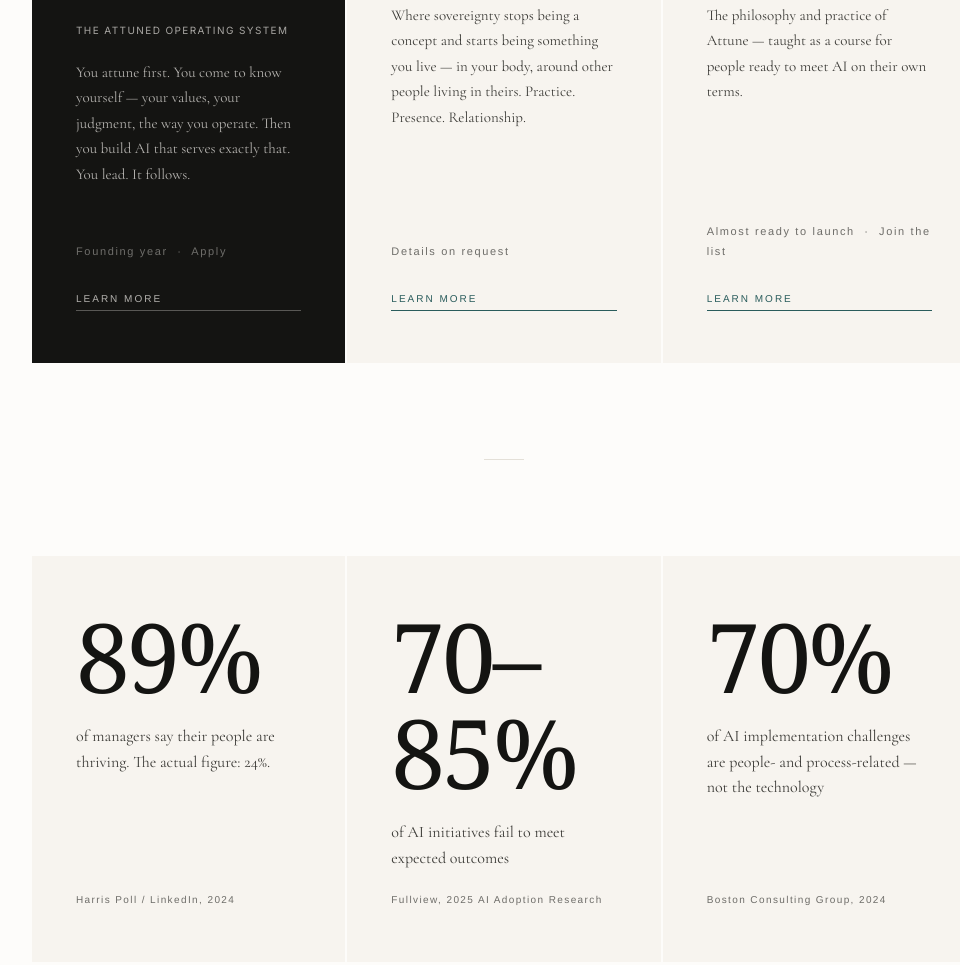
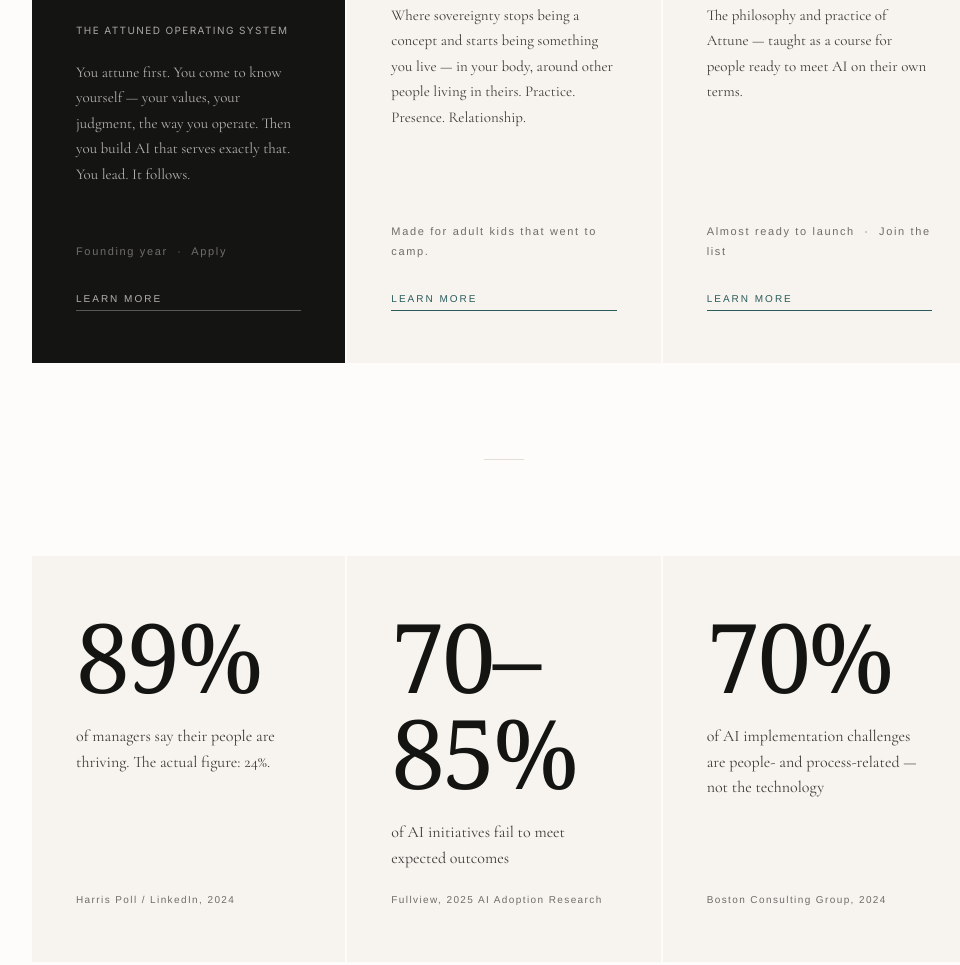
Before and after one commit to nickimollet/attune-website, a plain HTML site: page index.html in a window 1280 px wide. Shown: the part 2270-3235 px from the top of the page, without its empty margins (136-1096 px from the left). Drawn offline with nearby package versions, Linux system fonts and the light colour scheme.

Commit message:
Lighten camps card copy on homepage
Replace "Details on request" with "Made for adult kids that went to camp."

Co-Authored-By: Claude Sonnet 4.6 <noreply@anthropic.com>

```diff
--- a/index.html
+++ b/index.html
@@ -261,7 +261,7 @@
       <span class="offer-label">In-Person &nbsp;·&nbsp; Ongoing</span>
       <h3>Attunement Camps</h3>
       <p>Where sovereignty stops being a concept and starts being something you live — in your body, around other people living in theirs. Practice. Presence. Relationship.</p>
-      <span class="offer-price">Details on request</span>
+      <span class="offer-price">Made for adult kids that went to camp.</span>
       <a href="camps.html" class="offer-link">Learn more</a>
     </div>
     <div class="offer-card">
```
